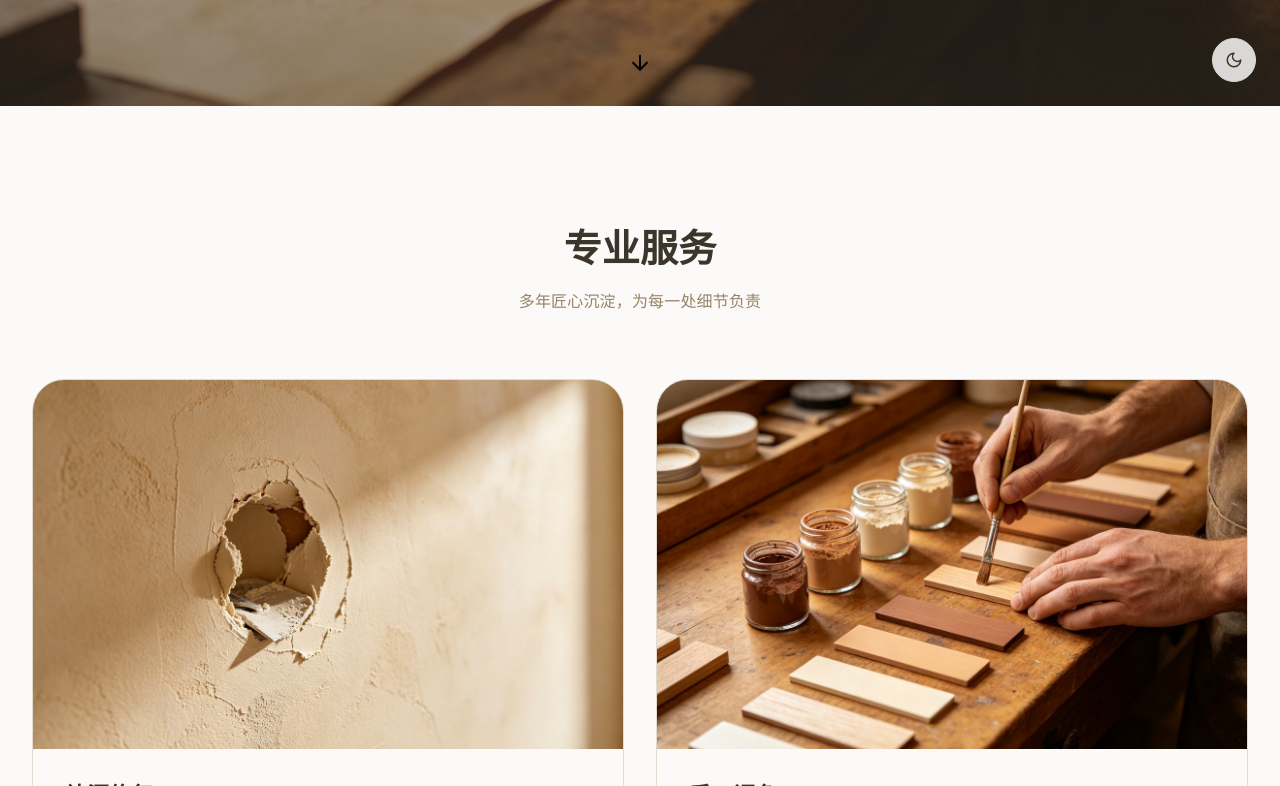
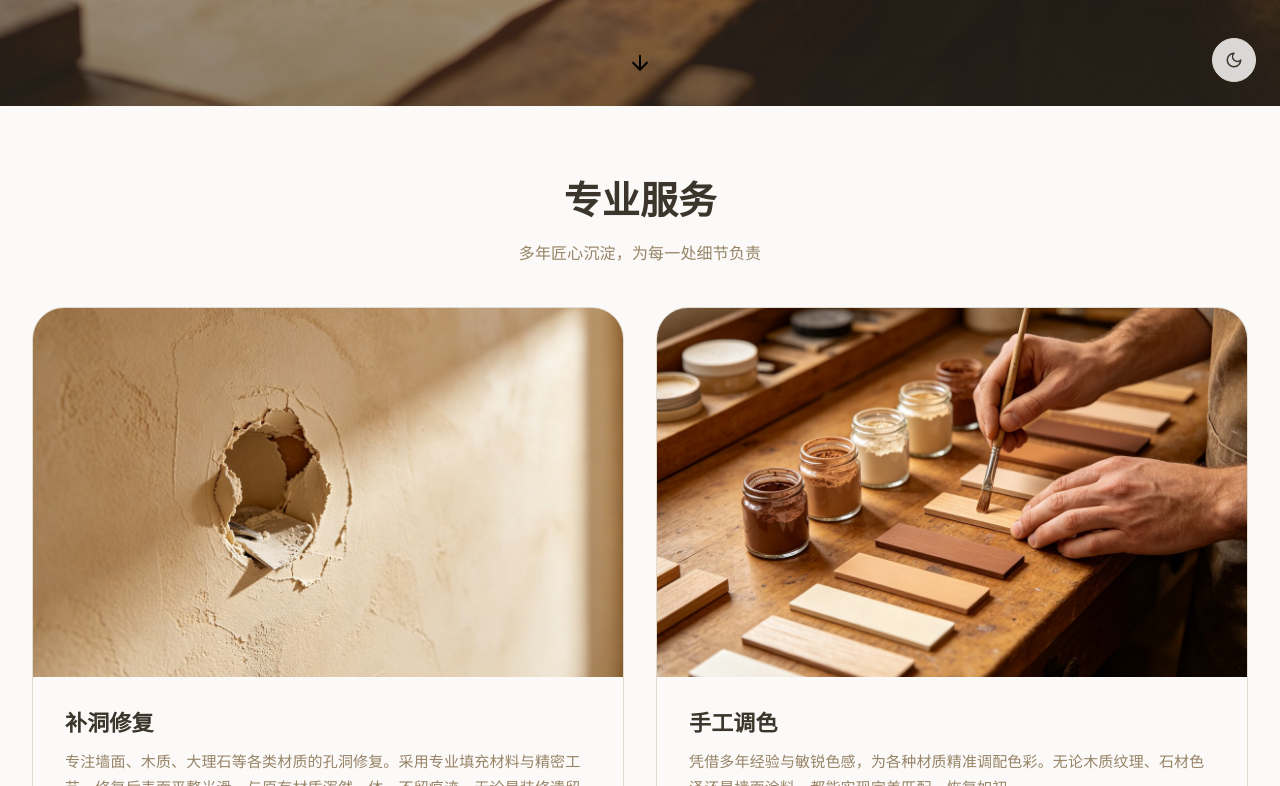
Before and after one commit to joelmz2801-code/jiangshan-workshop, a React (Vite) app: page / in a window 1280 px wide. Shown: the part 694-1480 px from the top of the page. Built offline with nearby package versions, Linux system fonts and the light colour scheme.

Commit message:
style: 减小专业服务模块顶部间距，锚点跳转后卡片无需滚动即可见

```diff
--- a/src/sections/Services.tsx
+++ b/src/sections/Services.tsx
@@ -14,7 +14,7 @@ export default function Services() {
     <section
       id="services"
       className="px-6 lg:px-8"
-      style={{ paddingTop: '120px', paddingBottom: '120px' }}
+      style={{ paddingTop: '72px', paddingBottom: '120px' }}
     >
       <div className="mx-auto" style={{ maxWidth: '1280px' }}>
         <SectionTitle
@@ -28,7 +28,7 @@ export default function Services() {
           whileInView="visible"
           viewport={viewportOnce}
           className="grid grid-cols-1 md:grid-cols-2"
-          style={{ gap: '2rem', marginTop: '4rem' }}
+          style={{ gap: '2rem', marginTop: '2.5rem' }}
         >
           {services.map((service) => (
             <div key={service.id} className="min-w-0">
```
